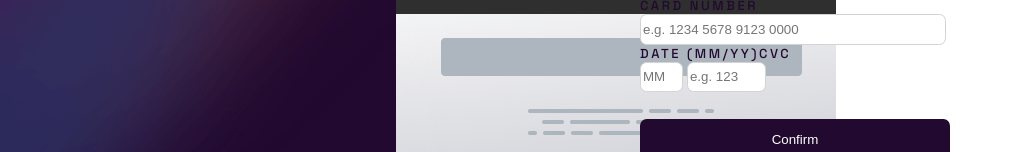
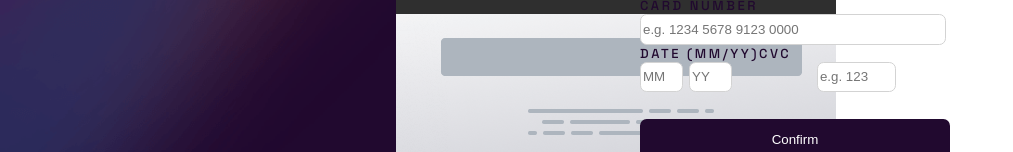
Before and after one commit to Alan-H-H/interactive-credit-card, a plain HTML site: page interactive-card-details-form-main/index.html in a window 1280 px wide. Shown: the part 375-527 px from the top of the page, without its empty margins (0-1013 px from the left). Drawn offline with Linux system fonts and the light colour scheme.

Commit message:
Update index.css

```diff
--- a/interactive-card-details-form-main/index.css
+++ b/interactive-card-details-form-main/index.css
@@ -97,7 +97,7 @@ body{
 }
 
 #cvcEl{
-    margin-left: -25em;
+    margin-left: -15em;
 }
 
 .cvcEl p{
```
